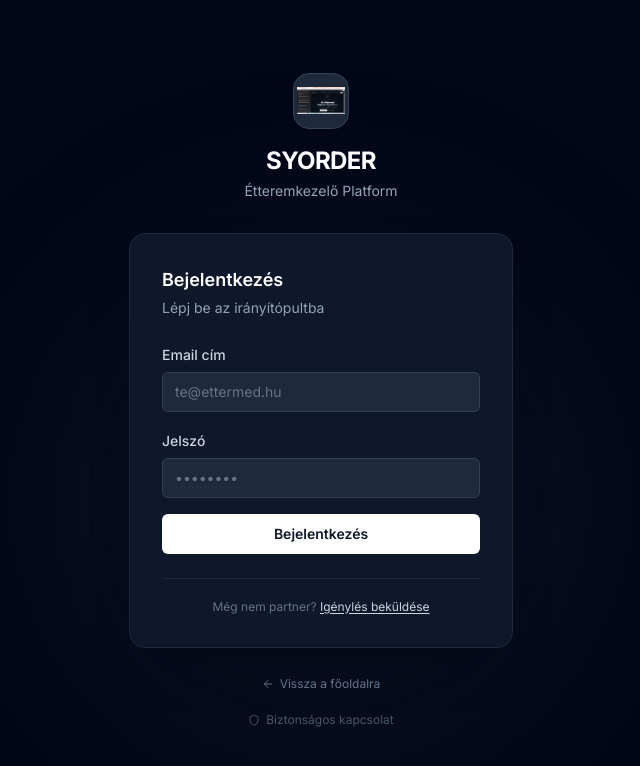
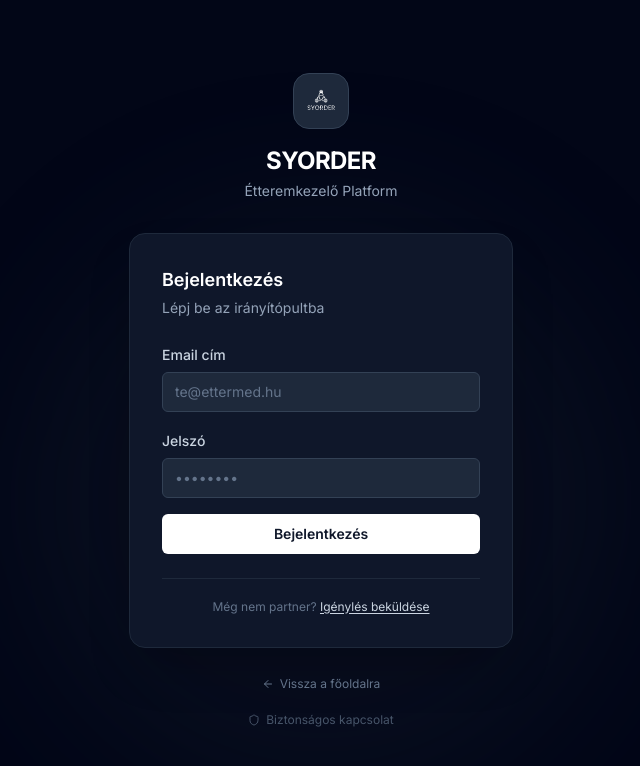
Before and after one commit to TomcatHUN32/syolders, a Next.js app: page /login in a window 1280 px wide. Shown: the top 766 px of the page, without its empty margins (319-959 px from the left). Built offline with nearby package versions, Linux system fonts and the light colour scheme; no server answers.

Commit message:
Updated page.tsx

```diff
--- a/app/(admin)/layout.tsx
+++ b/app/(admin)/layout.tsx
@@ -49,11 +49,12 @@ export default function AdminLayout({ children }: { children: React.ReactNode })
         <Link href="/admin" className="flex items-center gap-2.5">
           <div className="w-8 h-8 bg-slate-800 rounded-lg overflow-hidden flex items-center justify-center border border-slate-700">
             <img
-              src="/image.png"
+              src="/Gemini_Generated_Image_gaqzzsgaqzzsgaqz-removebg-preview.png"
               alt="SYORDER"
               width={28}
               height={28}
               className="object-contain w-full h-full"
+              style={{ mixBlendMode: 'screen' }}
             />
           </div>
           <div>
--- a/app/(auth)/login/page.tsx
+++ b/app/(auth)/login/page.tsx
@@ -58,7 +58,7 @@ export default function LoginPage() {
         {/* Logo */}
         <div className="text-center mb-8">
           <div className="inline-flex items-center justify-center w-14 h-14 rounded-2xl bg-slate-800 border border-slate-700 mb-4 overflow-hidden">
-            <img src="/image.png" alt="SYORDER" className="h-12 w-12 object-contain" />
+            <img src="/Gemini_Generated_Image_gaqzzsgaqzzsgaqz-removebg-preview.png" alt="SYORDER" className="h-12 w-12 object-contain" style={{ mixBlendMode: 'screen' }} />
           </div>
           <h1 className="text-2xl font-bold text-white tracking-tight">SYORDER</h1>
           <p className="text-slate-400 text-sm mt-1">Étteremkezelő Platform</p>
--- a/app/(dashboard)/layout.tsx
+++ b/app/(dashboard)/layout.tsx
@@ -55,7 +55,7 @@ export default function DashboardLayout({ children }: DashboardLayoutProps) {
       <div className="p-4 border-b">
         <Link href="/dashboard" className="flex items-center gap-2.5">
           <div className="h-9 w-9 flex items-center justify-center rounded-xl overflow-hidden bg-slate-800 border border-slate-700 shrink-0">
-            <img src="/image.png" alt="SYORDER" className="h-8 w-8 object-contain" />
+            <img src="/Gemini_Generated_Image_gaqzzsgaqzzsgaqz-removebg-preview.png" alt="SYORDER" className="h-8 w-8 object-contain" style={{ mixBlendMode: 'screen' }} />
           </div>
           <span className="text-sm font-bold tracking-widest uppercase">SYORDER</span>
         </Link>
--- a/app/aszf/page.tsx
+++ b/app/aszf/page.tsx
@@ -1,7 +1,7 @@
 import Link from 'next/link';
 import { ArrowLeft, Shield } from 'lucide-react';
 
-const LOGO = '/image.png';
+const LOGO = '/Gemini_Generated_Image_gaqzzsgaqzzsgaqz-removebg-preview.png';
 
 export const metadata = {
   title: 'Általános Szerződési Feltételek — SYORDER',
--- a/app/layout.tsx
+++ b/app/layout.tsx
@@ -8,6 +8,12 @@ const inter = Inter({ subsets: ['latin'] });
 export const metadata: Metadata = {
   title: 'SYORDER - Étterem Menedzsment Platform',
   description: 'Multi-tenant SaaS platform étteremek számára. Kezeld a rendeléseket, készletet, hűségprogramot és analitikát.',
+  icons: {
+    icon: [
+      { url: '/Gemini_Generated_Image_gaqzzsgaqzzsgaqz-removebg-preview.png', type: 'image/png' },
+    ],
+    apple: '/Gemini_Generated_Image_gaqzzsgaqzzsgaqz-removebg-preview.png',
+  },
   openGraph: {
     title: 'SYORDER - Étterem Menedzsment Platform',
     description: 'Teljes körű étterem-menedzsment megoldás',
--- a/app/page.tsx
+++ b/app/page.tsx
@@ -76,7 +76,7 @@ function fmt(n: number) { return n.toLocaleString('hu-HU'); }
 
 export default function LandingPage() {
   const [navOpen, setNavOpen] = useState(false);
-  const LOGO = '/image.png';
+  const LOGO = '/Gemini_Generated_Image_gaqzzsgaqzzsgaqz-removebg-preview.png';
   const [activeBilling, setActiveBilling] = useState<BillingKey>('havi');
   const [selectedPlan, setSelectedPlan] = useState<PlanKey>('indulo');
   const [selectedBilling, setSelectedBilling] = useState<BillingKey>('havi');
--- a/app/search/page.tsx
+++ b/app/search/page.tsx
@@ -16,7 +16,7 @@ import {
 import { supabase } from '@/lib/supabase/client';
 import { cn } from '@/lib/utils';
 
-const LOGO = '/image.png';
+const LOGO = '/Gemini_Generated_Image_gaqzzsgaqzzsgaqz-removebg-preview.png';
 
 interface Restaurant {
   id: string;
```
Also changed, not shown: app/icon.svg (added).
